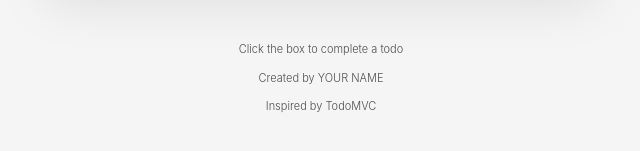
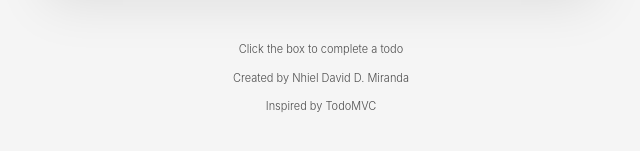
Before and after one commit to nhieldavidmiranda/csit340-todomvc, a React (Vite) app: page / in a window 1280 px wide. Shown: the part 407-558 px from the top of the page, without its empty margins (319-959 px from the left). Built offline with nearby package versions, Linux system fonts and the light colour scheme.

Commit message:
chore: replace YOUR NAME with Nhiel David D. Miranda

```diff
--- a/src/App.jsx
+++ b/src/App.jsx
@@ -5,7 +5,7 @@ function App() {
   return (
     <div className="min-h-screen bg-[#f5f5f5] py-8 font-light text-[#111]">
       <Todos />
-      <Info name="YOUR NAME" />
+      <Info name="Nhiel David D. Miranda" />
     </div>
   )
 }
```
